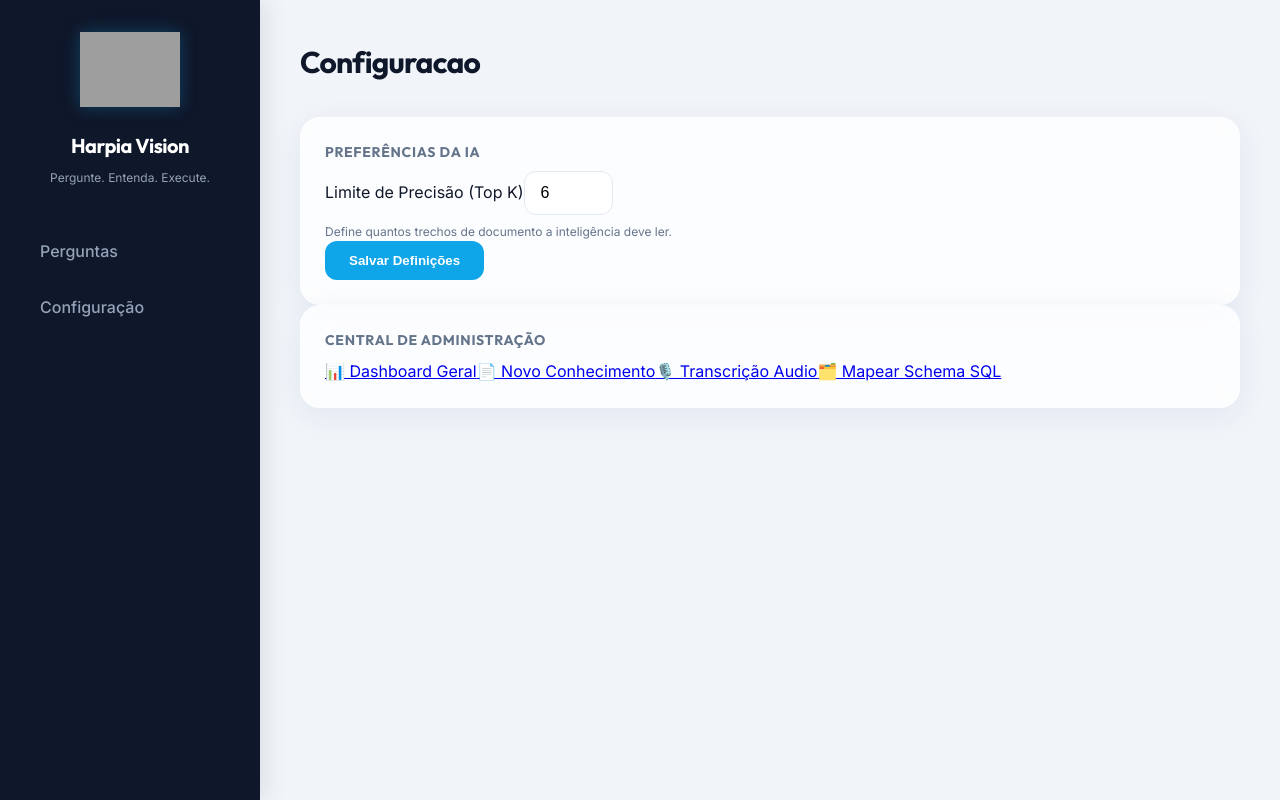
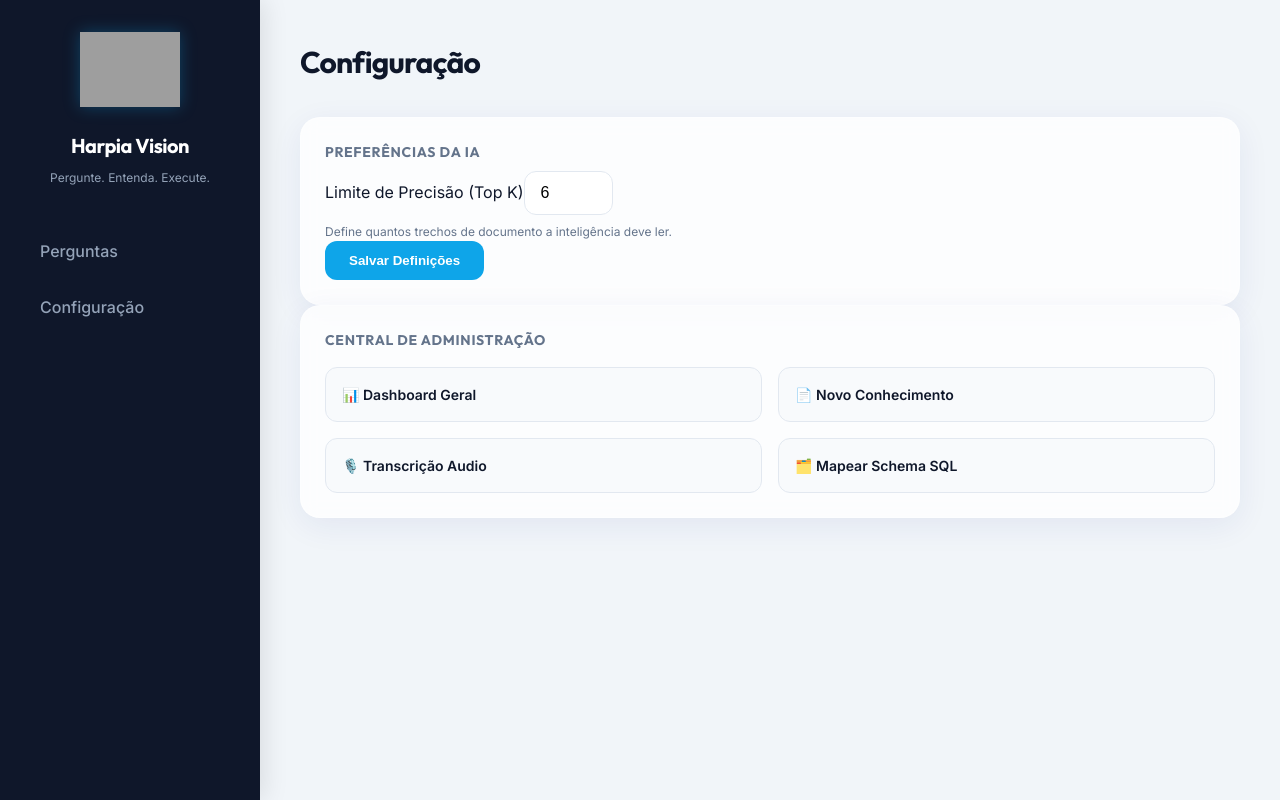
Before and after one commit to Brunom-Oliveira/IA_hpw, a React (Vite) app in the folder frontend/: page /settings in a window 1280 px wide. Built offline with nearby package versions, Linux system fonts and the light colour scheme; no server answers; grey boxes are pictures that could not be loaded.

Commit message:
ui: polimento dos botoes de administracao nas configuracoes e correcao de acentos

```diff
--- a/frontend/src/pages/Settings.jsx
+++ b/frontend/src/pages/Settings.jsx
@@ -23,7 +23,7 @@ export default function Settings() {
   return (
     <section>
       <header className="page-header">
-        <h2>Configuracao</h2>
+        <h2>Configuração</h2>
       </header>
 
       <div className="settings-grid">
--- a/frontend/src/styles.css
+++ b/frontend/src/styles.css
@@ -463,6 +463,35 @@ button.secondary:hover {
   background: #e2e8f0;
 }
 
+.settings-links {
+  display: grid;
+  grid-template-columns: 1fr 1fr;
+  gap: 1rem;
+  margin-top: 1rem;
+}
+
+.settings-links a {
+  display: flex;
+  align-items: center;
+  gap: 0.75rem;
+  padding: 1rem;
+  background: #f8fafc;
+  border: 1px solid #e2e8f0;
+  border-radius: 0.75rem;
+  color: var(--text-main);
+  text-decoration: none;
+  font-weight: 600;
+  font-size: 0.875rem;
+  transition: all 0.2s;
+}
+
+.settings-links a:hover {
+  border-color: var(--primary);
+  background: #fff;
+  box-shadow: 0 4px 6px -1px rgba(0, 0, 0, 0.05);
+  transform: translateY(-2px);
+}
+
 /* Dashboard Specifics */
 .primary-stat {
   background: var(--bg-dark);
```
Also changed, not shown: 1 other file (tests, documents, lock files or other folders).
